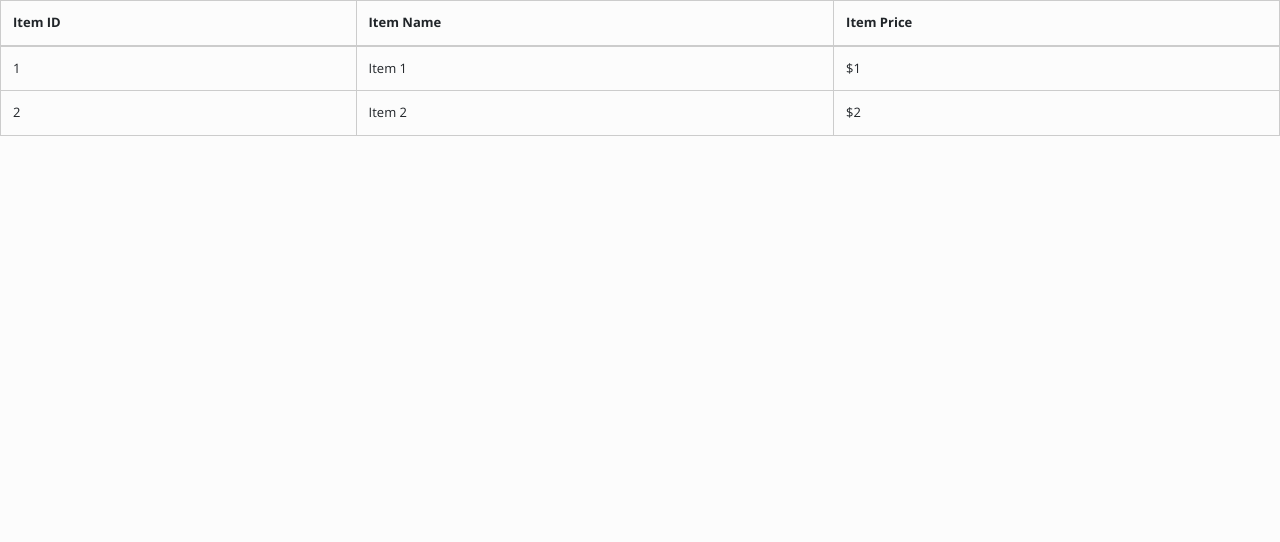
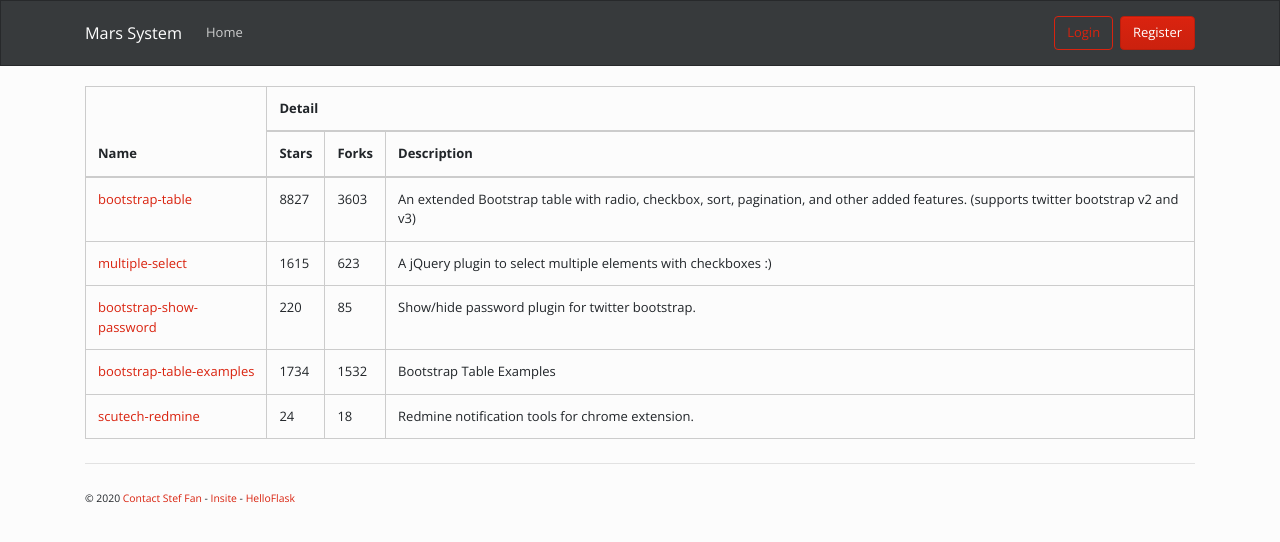
Before and after one commit to astoc-fan/mars, a Flask app: template mars/templates/main/table.html in a window 1280 px wide. Shown: the top 542 px of the page. Run offline with Flask 2, Linux system fonts and the light colour scheme; the template is opened without the code that fills it, so the values that code supplies are empty; some libraries are stand-ins or nearby versions.

Commit message:
add bootstrap-table

```diff
--- a/mars/blueprints/main.py
+++ b/mars/blueprints/main.py
@@ -23,4 +23,4 @@ def dashboard():
 
 @main_bp.route('/table')
 def table():
-    return  render_template('main/table.html')
+    return render_template('main/test2.html')
--- a/mars/templates/base.html
+++ b/mars/templates/base.html
@@ -11,6 +11,10 @@
         <link rel="stylesheet" href="{{ url_for('static', filename='css/bootstrap.min.css') }}">
         <link rel="stylesheet" href="{{ url_for('static', filename='css/style.css') }}">
         <link rel="stylesheet" href="{{ url_for('static', filename='bootstrap-table/dist/bootstrap-table.css') }}">
+        <script type="text/javascript"
+                src="{{ url_for('static', filename='bootstrap-table/dist/bootstrap-table.js') }}"></script>
+        <script type="text/javascript"
+                src="{{ url_for('static', filename='bootstrap-table/dist/bootstrap-table-locale-all.js') }}"></script>
         {{ fontawesome_html() }}
     {% endblock head %}
 </head>
@@ -96,10 +100,8 @@
     <script type="text/javascript" src="{{ url_for('static', filename='js/jquery.min.js') }}"></script>
     <script type="text/javascript" src="{{ url_for('static', filename='js/popper.min.js') }}"></script>
     <script type="text/javascript" src="{{ url_for('static', filename='js/bootstrap.min.js') }}"></script>
-    <script type="text/javascript" src="{{ url_for('static', filename='js/script.js') }}"></script>
+{#    <script type="text/javascript" src="{{ url_for('static', filename='js/script.js') }}"></script>#}
     {{ moment.include_moment(local_js=url_for('static', filename='js/moment-with-locales.min.js')) }}
-    <script type="text/javascript" src="{{ url_for('static', filename='bootstrap-table/dist/bootstrap-table.js') }}"></script>
-    <script type="text/javascript" src="{{ url_for('static', filename='bootstrap-table/dist/locale/bootstrap-table-zh-CN.js') }}"></script>
 {% endblock %}
 </body>
 </html>
--- a/mars/templates/main/table.html
+++ b/mars/templates/main/table.html
@@ -1,42 +1,68 @@
-<!doctype html>
-<html lang="en">
-<head>
-    <!-- Required meta tags -->
-    <meta charset="utf-8">
-    <meta name="viewport" content="width=device-width, initial-scale=1, shrink-to-fit=no">
-    <title>Hello, Bootstrap Table!</title>
+{% extends 'base.html' %}
+{% block title %}table-test{% endblock %}
 
-    <link rel="stylesheet" href="{{ url_for('static', filename='css/bootstrap.min.css') }}">
-    <link rel="stylesheet" href="{{ url_for('static', filename='css/style.css') }}">
-    <link rel="stylesheet" href="{{ url_for('static', filename='bootstrap-table/dist/bootstrap-table.css') }}">
 
-</head>
-<body>
-<table class="table table-bordered" data-toggle="table">
-    <thead>
-    <tr>
-        <th data-sortable="true">Item ID</th>
-        <th>Item Name</th>
-        <th>Item Price</th>
+{% block content %}
+
+<table class="table table-bordered"
+  data-toggle="table"
+  data-search="true"
+  data-show-columns="true">
+  <thead>
+    <tr class="tr-class-1">
+      <th data-sortable="true" data-field="name" rowspan="2" data-valign="middle">Name</th>
+      <th colspan="3">Detail</th>
     </tr>
-    </thead>
-    <tbody>
-    <tr>
-        <td>1</td>
-        <td>Item 1</td>
-        <td>$1</td>
+    <tr class="tr-class-2">
+      <th data-sortable="true" data-field="star">Stars</th>
+      <th data-field="forks">Forks</th>
+      <th data-field="description">Description</th>
     </tr>
-    <tr>
-        <td>2</td>
-        <td>Item 2</td>
-        <td>$2</td>
+  </thead>
+  <tbody>
+    <tr id="tr-id-1" class="tr-class-1" data-title="bootstrap table" data-object='{"key": "value"}'>
+      <td id="td-id-1" class="td-class-1" data-title="bootstrap table">
+        <a href="https://github.com/wenzhixin/bootstrap-table" target="_blank">bootstrap-table</a>
+      </td>
+      <td data-value="526">8827</td>
+      <td data-text="122">3603</td>
+      <td data-i18n="Description">An extended Bootstrap table with radio, checkbox, sort, pagination, and other added features. (supports twitter bootstrap v2 and v3)
+      </td>
     </tr>
-    </tbody>
+    <tr id="tr-id-2" class="tr-class-2">
+      <td id="td-id-2" class="td-class-2">
+        <a href="https://github.com/wenzhixin/multiple-select" target="_blank">multiple-select</a>
+      </td>
+      <td>1615</td>
+      <td>623</td>
+      <td>A jQuery plugin to select multiple elements with checkboxes :)
+      </td>
+    </tr>
+    <tr id="tr-id-3" class="tr-class-3">
+      <td id="td-id-3" class="td-class-3">
+        <a href="https://github.com/wenzhixin/bootstrap-show-password" target="_blank">bootstrap-show-password</a>
+      </td>
+      <td>220</td>
+      <td>85</td>
+      <td>Show/hide password plugin for twitter bootstrap.
+      </td>
+    </tr>
+    <tr id="tr-id-4" class="tr-class-4">
+      <td id="td-id-4" class="td-class-4">
+        <a href="https://github.com/wenzhixin/bootstrap-table-examples" target="_blank">bootstrap-table-examples</a>
+      </td>
+      <td>1734</td>
+      <td>1532</td>
+      <td>Bootstrap Table Examples</td>
+    </tr>
+    <tr id="tr-id-5" class="tr-class-5">
+      <td id="td-id-5" class="td-class-5">
+        <a href="https://github.com/wenzhixin/scutech-redmine" target="_blank">scutech-redmine</a>
+      <td>24</td>
+      <td>18</td>
+      <td>Redmine notification tools for chrome extension.</td>
+    </tr>
+  </tbody>
 </table>
 
-<script type="text/javascript" src="{{ url_for('static', filename='js/jquery.min.js') }}"></script>
-<script type="text/javascript" src="{{ url_for('static', filename='js/popper.min.js') }}"></script>
-<script type="text/javascript" src="{{ url_for('static', filename='js/bootstrap.min.js') }}"></script>
-<script src="https://unpkg.com/bootstrap-table@1.17.1/dist/bootstrap-table.min.js"></script>
-</body>
-</html>
+{% endblock %}
```
Also changed, not shown: mars/templates/main/test2.html (added, +212 -0 lines), 1 other file.
